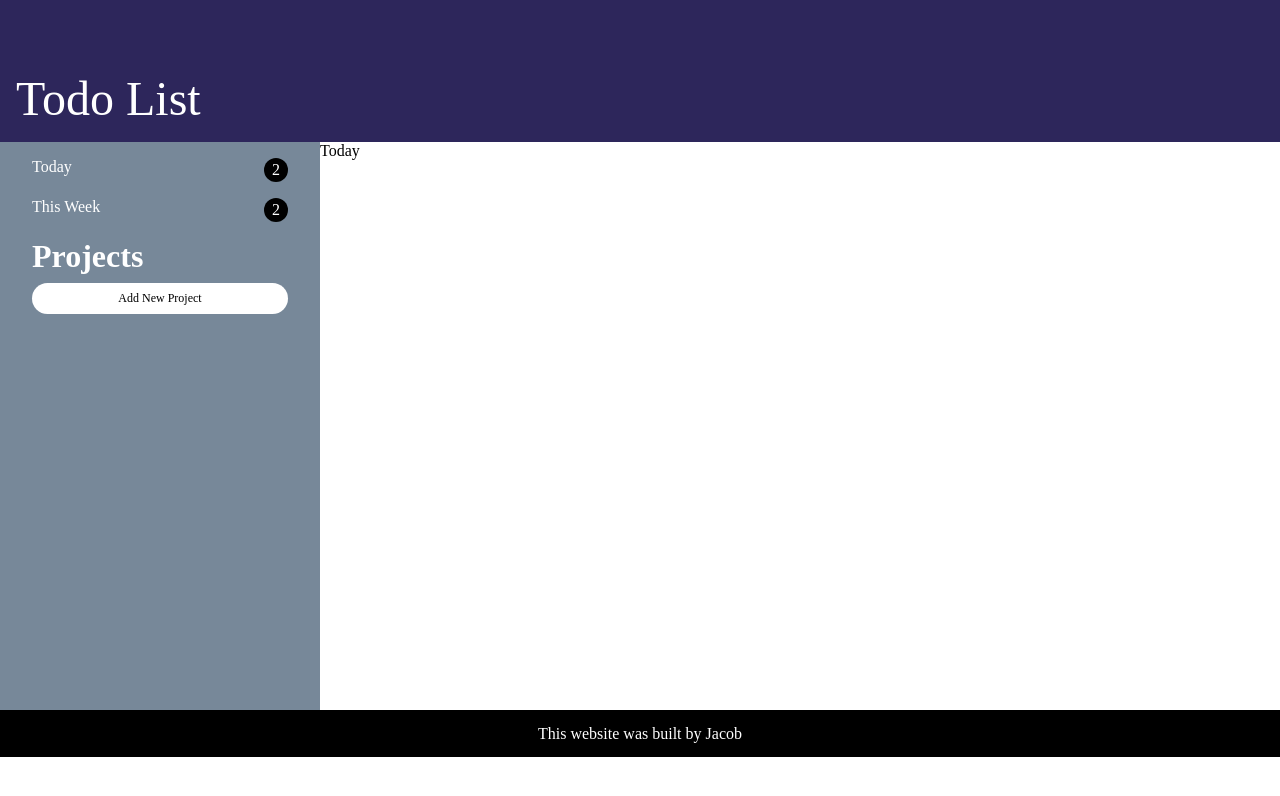
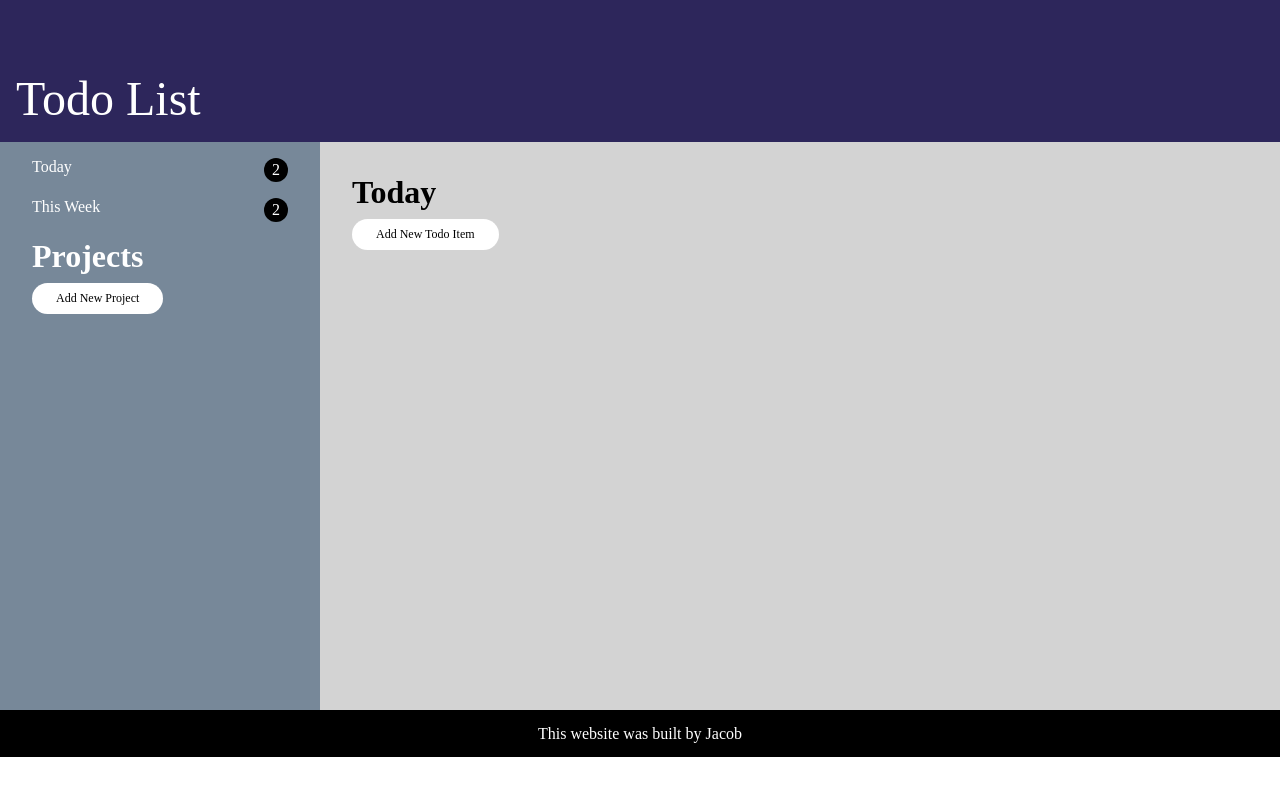
Before and after one commit to jakovid/todo-list, a website with bundled scripts: page dist/index.html in a window 1280 px wide. Both pictures are taken after a click on the element "Today". Built offline with nearby package versions, Linux system fonts and the light colour scheme.

Commit message:
added a new add todo item button and fixed button ui

```diff
--- a/src/modules/projectList.js
+++ b/src/modules/projectList.js
@@ -45,6 +45,8 @@ var projectList = {
         //add innerText
         projectName.innerText = name;
         projectCount.innerText = "2";
+        //bind events
+        projectName.onclick = projectList.populateTodo;
         //append items
         project.append(projectName,projectCount);
         this.userProjects.append(project);
@@ -92,9 +94,29 @@ var projectList = {
         projectList.addProjectBtn();
     },
     populateTodo: function() {
-        projectList.todoList.innerText = this.innerText;
+        projectList.todoList.innerHTML = '';
+        //create elements
+        let todoTitle = document.createElement('h1');
+        //innerText
+        todoTitle.innerText = this.innerText;
+        //append
+        projectList.todoList.append(todoTitle);
 
         //figure out how to create array
+
+        //add new todo button
+        projectList.addTodoBtn();
+    },
+    addTodoBtn: function () {
+        //create element
+        let todoBtn = document.createElement('div');
+        //add id
+        todoBtn.id = 'todoBtn';
+        //add innerText
+        todoBtn.innerText = 'Add New Todo Item';
+        //append
+        projectList.todoList.append(todoBtn);
+
     }
 
 }
--- a/src/modules/todoList.js
+++ b/src/modules/todoList.js
@@ -1,6 +1,6 @@
 var todoList = {
     today: ['wake up', 'go to work'],
-    week: ['do taxes', 'go to the doctor']
+    week: ['do taxes', 'go to the doctor'],
 
 }
 
--- a/style.css
+++ b/style.css
@@ -48,13 +48,18 @@
     padding-top: 1rem;
 }
 
-#addProjectBtn {
+#addProjectBtn, #todoBtn {
     background-color: white;
-    padding: 0.5rem;
     font-size: 0.75rem;
     text-align: center;
     border-radius: 1rem;
     margin-top: 0.5rem;
+    width: fit-content;
+    padding: 0.5rem 1.5rem 0.5rem 1.5rem;
+}
+
+#addProjectBtn:hover, #todoBtn:hover {
+    cursor: pointer;
 }
 
 .projectTitle:hover {
@@ -64,6 +69,10 @@
 
 /* todo List */
 
+#todoList {
+    padding: 2rem;
+    background-color: lightgray;
+}
 
 /* footer */
 
```
Also changed, not shown: dist/index.html, dist/main.js.
